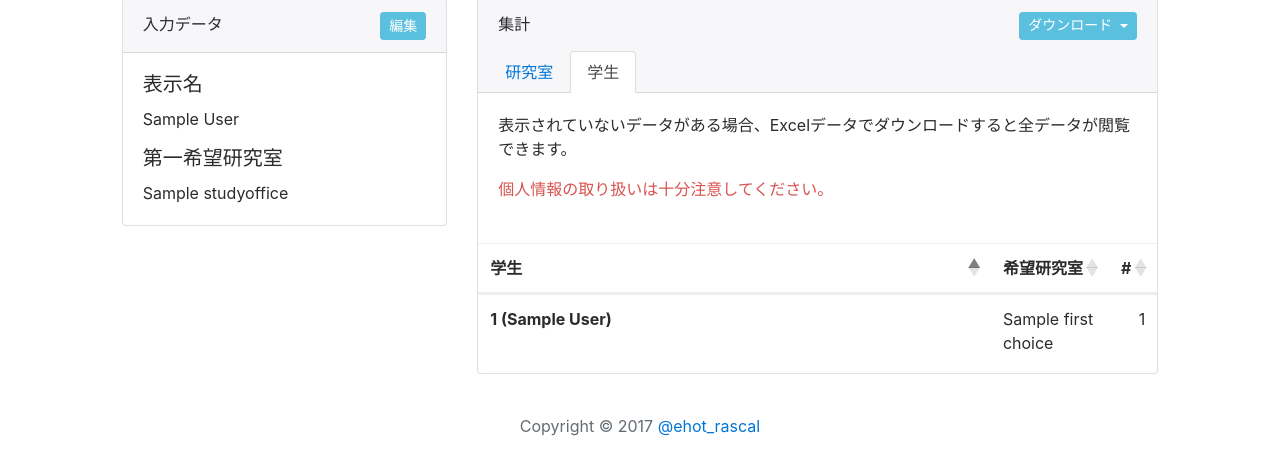
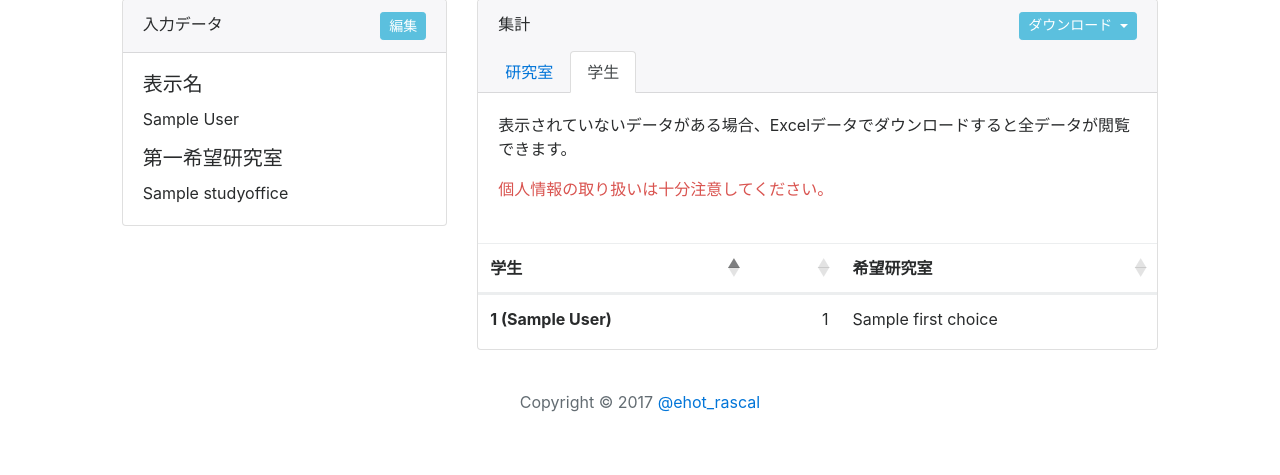
Before and after one commit to pddg/lab_questionnaire, a Django app: template src/lab_questionnaire/templates/questionnaire/top_page_students.html in a window 1280 px wide. Shown: the part 81-556 px from the top of the page. Run offline with Django 3.2, Linux system fonts and the light colour scheme; a user stored in the database is signed in; tables that the repository leaves empty hold one stand-in row (values such as "Sample post"); the template is opened without the code that fills it: most values are stand-ins (such as "Sample title", 1, 10 or a date in 2020); some libraries are stand-ins or nearby versions.

Commit message:
[fix] 学生テーブルちょっと狂ってたやつ

```diff
--- a/src/lab_questionnaire/templates/questionnaire/top_page_students.html
+++ b/src/lab_questionnaire/templates/questionnaire/top_page_students.html
@@ -14,20 +14,20 @@
         <table class="table" id="dataTable">
             <thead>
             <tr>
-                <th>学生</th>
-                <th style="white-space: nowrap; width: 10px;">希望研究室</th>
-                <th class="text-right" style="white-space: nowrap; width: 10px;">#</th>
+                <th style="white-space: nowrap; width: 10px;">学生</th>
+                <th class="text-right" style="white-space: nowrap; width: 10px;"#</th>
+                <th>希望研究室</th>
             </tr>
             </thead>
             <tbody>
             {% for obj in object_list %}
                 <tr {% if obj.first_choice.first_choiced_user.count > obj.first_choice.capacity %}class="text-danger"{% endif %}>
-                    <th>{{ obj.student_number }}
+                    <th style="white-space: nowrap; width: 10px;">{{ obj.student_number }}
                         {% if obj.display_name %}
                             ({{ obj.display_name }})
                         {% endif %}</th>
-                    <td>{{ obj.first_choice.name }}</td>
                     <td class="text-right">{{ obj.first_choice.number }}</td>
+                    <td style="white-space: nowrap; width: 10px;">{{ obj.first_choice.name }}</td>
                 </tr>
             {% endfor %}
             </tbody>
```
